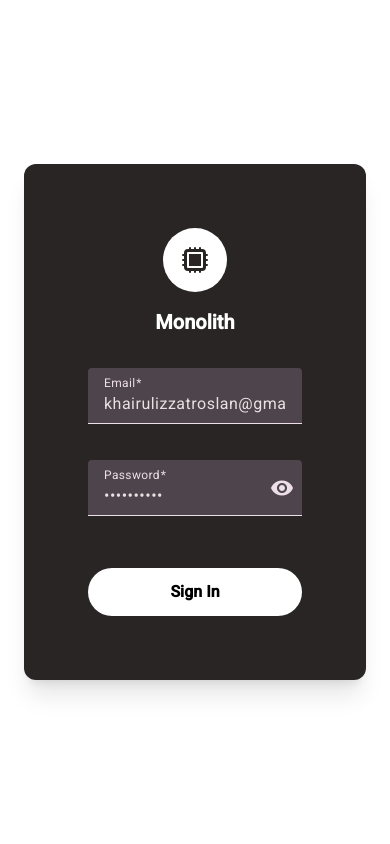
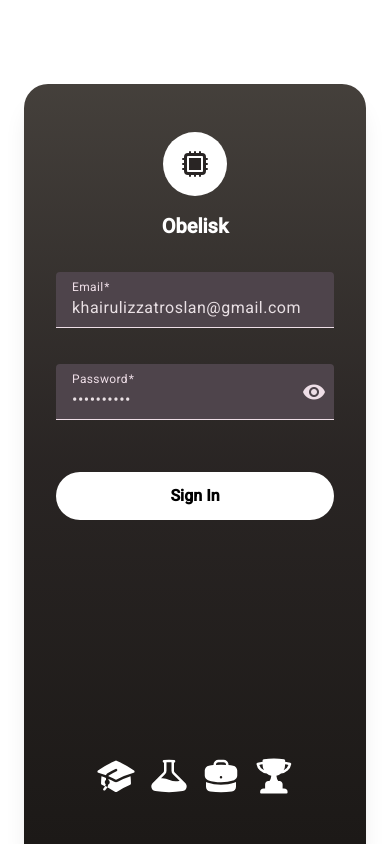
Before and after one commit to ReaperKai07/Monolith, an Angular app: page /sign-in in a window 390 px wide. Built offline with nearby package versions, Linux system fonts and the light colour scheme.

Commit message:
update sign-in to work and improve UI design

```diff
--- a/src/app/modules/auth/sign-in/sign-in.component.html
+++ b/src/app/modules/auth/sign-in/sign-in.component.html
@@ -2,12 +2,21 @@
 <div class="flex min-h-screen">
 
     <!-- Left Panel -->
-    <div class="flex w-full items-center justify-center px-6 py-10 md:w-1/2 md:px-16 bg-white">
+    <div
+        class="
+            w-full px-6 pt-8
+            flex justify-center items-end
+            bg-white
+            md:w-1/2 md:py-10 md:px-16 md:items-center">
 
         <!-- Login Card -->
         <div
-            class="w-full max-w-md p-16 rounded-xl bg-stone-800 flex flex-col items-center gap-8 shadow-xl"
-            [formGroup]="signInForm">
+            class="
+                w-full min-h-[90vh] px-8 py-12 gap-8
+                relative overflow-hidden flex flex-col items-center rounded-t-3xl shadow-xl
+                bg-gradient-to-b from-stone-700 via-stone-800 to-stone-900
+                max-w-md md:min-h-0 md:p-16 md:rounded-xl"
+                [formGroup]="signInForm">
 
             <div class="flex flex-col gap-4 items-center">
 
@@ -19,11 +28,16 @@
                     </svg>
                 </div>
 
+                <!-- Mobile Title -->
+                <p class="text-xl text-white font-semibold md:hidden">
+                    Obelisk
+                </p>
 
-                <!-- Title -->
-                <p class="text-xl text-white font-semibold">
+                <!-- Desktop Title -->
+                <p class="text-xl text-white font-semibold hidden md:block">
                     Monolith
                 </p>
+
             </div>
 
             <!-- Form Field -->
@@ -71,12 +85,49 @@
                 </p>
             </button>
 
+            <!-- Icon for mobile -->
+            <div class="w-full h-full mt-auto md:hidden flex justify-center items-center">
+
+                <!-- Illustration / Branding -->
+                <div class="w-full flex flex-row justify-between mx-10">
+
+                    <!-- Academic Cap -->
+                    <svg xmlns="http://www.w3.org/2000/svg" viewBox="0 0 24 24" fill="currentColor" class="size-10 text-white">
+                        <path d="M11.7 2.805a.75.75 0 0 1 .6 0A60.65 60.65 0 0 1 22.83 8.72a.75.75 0 0 1-.231 1.337 49.948 49.948 0 0 0-9.902 3.912l-.003.002c-.114.06-.227.119-.34.18a.75.75 0 0 1-.707 0A50.88 50.88 0 0 0 7.5 12.173v-.224c0-.131.067-.248.172-.311a54.615 54.615 0 0 1 4.653-2.52.75.75 0 0 0-.65-1.352 56.123 56.123 0 0 0-4.78 2.589 1.858 1.858 0 0 0-.859 1.228 49.803 49.803 0 0 0-4.634-1.527.75.75 0 0 1-.231-1.337A60.653 60.653 0 0 1 11.7 2.805Z" />
+                        <path d="M13.06 15.473a48.45 48.45 0 0 1 7.666-3.282c.134 1.414.22 2.843.255 4.284a.75.75 0 0 1-.46.711 47.87 47.87 0 0 0-8.105 4.342.75.75 0 0 1-.832 0 47.87 47.87 0 0 0-8.104-4.342.75.75 0 0 1-.461-.71c.035-1.442.121-2.87.255-4.286.921.304 1.83.634 2.726.99v1.27a1.5 1.5 0 0 0-.14 2.508c-.09.38-.222.753-.397 1.11.452.213.901.434 1.346.66a6.727 6.727 0 0 0 .551-1.607 1.5 1.5 0 0 0 .14-2.67v-.645a48.549 48.549 0 0 1 3.44 1.667 2.25 2.25 0 0 0 2.12 0Z" />
+                        <path d="M4.462 19.462c.42-.419.753-.89 1-1.395.453.214.902.435 1.347.662a6.742 6.742 0 0 1-1.286 1.794.75.75 0 0 1-1.06-1.06Z" />
+                    </svg>
+
+                    <!-- Beaker -->
+                    <svg xmlns="http://www.w3.org/2000/svg" viewBox="0 0 24 24" fill="currentColor" class="size-10 text-white">
+                        <path fill-rule="evenodd" d="M10.5 3.798v5.02a3 3 0 0 1-.879 2.121l-2.377 2.377a9.845 9.845 0 0 1 5.091 1.013 8.315 8.315 0 0 0 5.713.636l.285-.071-3.954-3.955a3 3 0 0 1-.879-2.121v-5.02a23.614 23.614 0 0 0-3 0Zm4.5.138a.75.75 0 0 0 .093-1.495A24.837 24.837 0 0 0 12 2.25a25.048 25.048 0 0 0-3.093.191A.75.75 0 0 0 9 3.936v4.882a1.5 1.5 0 0 1-.44 1.06l-6.293 6.294c-1.62 1.621-.903 4.475 1.471 4.88 2.686.46 5.447.698 8.262.698 2.816 0 5.576-.239 8.262-.697 2.373-.406 3.092-3.26 1.47-4.881L15.44 9.879A1.5 1.5 0 0 1 15 8.818V3.936Z" clip-rule="evenodd" />
+                    </svg>
+
+                    <!-- Briefcase -->
+                    <svg xmlns="http://www.w3.org/2000/svg" viewBox="0 0 24 24" fill="currentColor" class="size-10 text-white">
+                        <path fill-rule="evenodd" d="M7.5 5.25a3 3 0 0 1 3-3h3a3 3 0 0 1 3 3v.205c.933.085 1.857.197 2.774.334 1.454.218 2.476 1.483 2.476 2.917v3.033c0 1.211-.734 2.352-1.936 2.752A24.726 24.726 0 0 1 12 15.75c-2.73 0-5.357-.442-7.814-1.259-1.202-.4-1.936-1.541-1.936-2.752V8.706c0-1.434 1.022-2.7 2.476-2.917A48.814 48.814 0 0 1 7.5 5.455V5.25Zm7.5 0v.09a49.488 49.488 0 0 0-6 0v-.09a1.5 1.5 0 0 1 1.5-1.5h3a1.5 1.5 0 0 1 1.5 1.5Zm-3 8.25a.75.75 0 1 0 0-1.5.75.75 0 0 0 0 1.5Z" clip-rule="evenodd" />
+                        <path d="M3 18.4v-2.796a4.3 4.3 0 0 0 .713.31A26.226 26.226 0 0 0 12 17.25c2.892 0 5.68-.468 8.287-1.335.252-.084.49-.189.713-.311V18.4c0 1.452-1.047 2.728-2.523 2.923-2.12.282-4.282.427-6.477.427a49.19 49.19 0 0 1-6.477-.427C4.047 21.128 3 19.852 3 18.4Z" />
+                    </svg>
+
+                    <!-- Trophy -->
+                    <svg xmlns="http://www.w3.org/2000/svg" viewBox="0 0 24 24" fill="currentColor" class="size-10 text-white">
+                        <path fill-rule="evenodd" d="M5.166 2.621v.858c-1.035.148-2.059.33-3.071.543a.75.75 0 0 0-.584.859 6.753 6.753 0 0 0 6.138 5.6 6.73 6.73 0 0 0 2.743 1.346A6.707 6.707 0 0 1 9.279 15H8.54c-1.036 0-1.875.84-1.875 1.875V19.5h-.75a2.25 2.25 0 0 0-2.25 2.25c0 .414.336.75.75.75h15a.75.75 0 0 0 .75-.75 2.25 2.25 0 0 0-2.25-2.25h-.75v-2.625c0-1.036-.84-1.875-1.875-1.875h-.739a6.706 6.706 0 0 1-1.112-3.173 6.73 6.73 0 0 0 2.743-1.347 6.753 6.753 0 0 0 6.139-5.6.75.75 0 0 0-.585-.858 47.077 47.077 0 0 0-3.07-.543V2.62a.75.75 0 0 0-.658-.744 49.22 49.22 0 0 0-6.093-.377c-2.063 0-4.096.128-6.093.377a.75.75 0 0 0-.657.744Zm0 2.629c0 1.196.312 2.32.857 3.294A5.266 5.266 0 0 1 3.16 5.337a45.6 45.6 0 0 1 2.006-.343v.256Zm13.5 0v-.256c.674.1 1.343.214 2.006.343a5.265 5.265 0 0 1-2.863 3.207 6.72 6.72 0 0 0 .857-3.294Z" clip-rule="evenodd" />
+                    </svg>
+
+                </div>
+
+            </div>
+
         </div>
 
     </div>
 
     <!-- Right Panel -->
-    <div class="relative hidden md:flex md:w-1/2 items-center justify-center bg-stone-800">
+    <div
+        class="
+            relative hidden md:flex
+            md:w-1/2 items-center justify-center
+            bg-gradient-to-b from-stone-800 to-stone-900">
 
         <!-- Illustration / Branding -->
         <div class="flex flex-row gap-6">
--- a/src/app/modules/auth/sign-in/sign-in.component.ts
+++ b/src/app/modules/auth/sign-in/sign-in.component.ts
@@ -8,6 +8,7 @@ import { MatButtonModule } from '@angular/material/button';
 import { MatCardModule } from '@angular/material/card';
 import { CommonModule } from '@angular/common';
 import { LoginRequest } from '../../../core/auth/auth.model';
+import { ActivatedRoute, Router } from '@angular/router';
 
 @Component({
     selector: 'app-sign-in',
@@ -22,6 +23,7 @@ import { LoginRequest } from '../../../core/auth/auth.model';
         CommonModule
     ],
     templateUrl: './sign-in.component.html',
+    styleUrl: './sign-in.component.scss'
 })
 
 export class SignInComponent implements OnInit {
@@ -36,6 +38,8 @@ export class SignInComponent implements OnInit {
     constructor(
         private _authService: AuthService,
         private _formBuilder: UntypedFormBuilder,
+        private _router: Router,
+        private _activatedRoute: ActivatedRoute,
     ){}
 
     // -----------------------------------------------------------------------------------------------------
@@ -49,6 +53,7 @@ export class SignInComponent implements OnInit {
             email: [ 'khairulizzatroslan@gmail.com', [ Validators.required, Validators.email ]],
             password: [ '870327Tun@', [ Validators.required, Validators.minLength(8) ]],
         })
+
     }
 
     // -----------------------------------------------------------------------------------------------------
@@ -72,15 +77,15 @@ export class SignInComponent implements OnInit {
 
         this._authService.signIn(body).subscribe({
             next : response => {
-
-                // Save tokens
-                localStorage.setItem('accessToken', response.accessToken);
-
-                // Get user profile
+                // Get user details
                 this._authService.getUserDetails(response.userId).subscribe({
-                next: user => {
-                    console.log(user);
-                }
+                    next: user => {
+                        console.log(user);
+                        // Set the redirect url
+                        const redirectURL = this._activatedRoute.snapshot.queryParamMap.get('redirectURL') || '/signed-in-redirect';
+                        // Navigate to the redirect url
+                        this._router.navigateByUrl(redirectURL);
+                    }
                 });
             },
             error : error => {
```
Also changed, not shown: src/app/modules/auth/sign-in/sign-in.component.scss (added).
